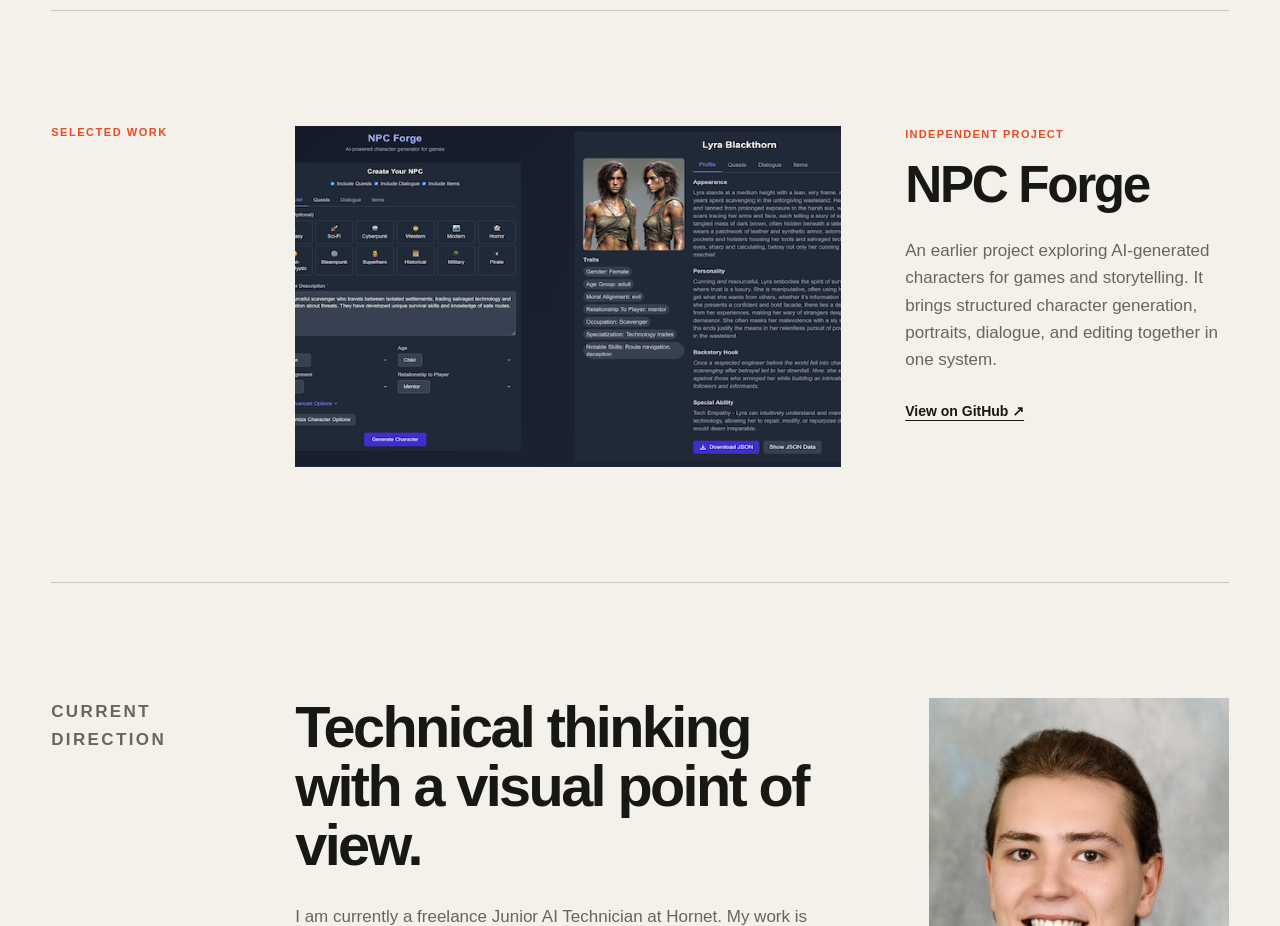
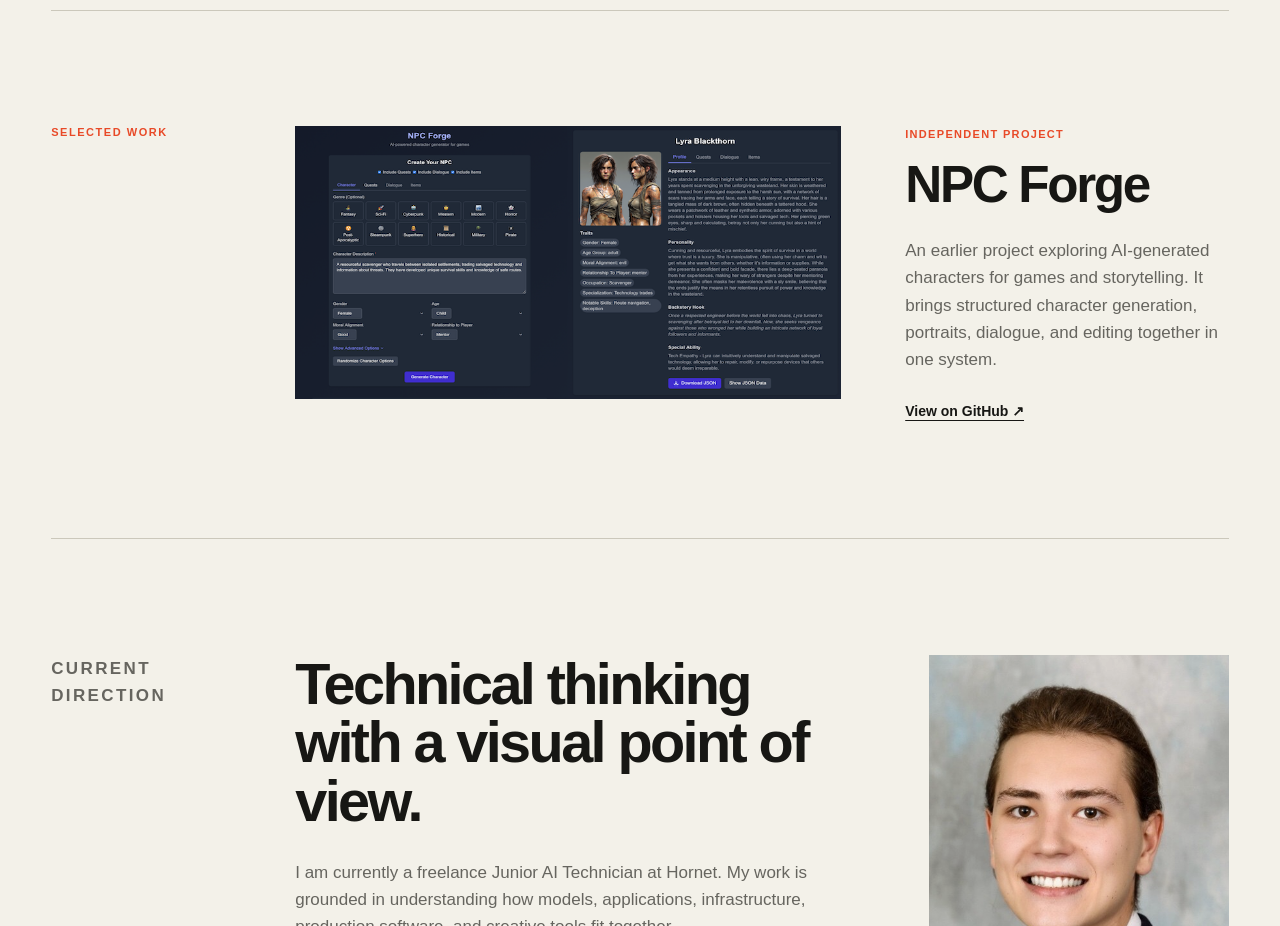
Before and after one commit to EthanPerello/EthanPerello.github.io, a React (Create React App) app: page / in a window 1280 px wide. Shown: the part 1720-2646 px from the top of the page. Built offline with nearby package versions, Linux system fonts and the light colour scheme.

Commit message:
Show full NPC Forge project image

```diff
--- a/src/App.css
+++ b/src/App.css
@@ -41,7 +41,7 @@ h2 { max-width: 780px; margin: 0; font-size: var(--section-title); line-height:
 .capability-list p, .about p { margin: 0; color: var(--muted); font-size: var(--body); line-height: 1.6; }
 .selected-work { display: grid; grid-template-columns: var(--label-column) minmax(0, 1.35fr) minmax(280px, .8fr); gap: var(--column-gap); align-items: start; }
 .work-image { display: block; overflow: hidden; background: var(--ink); }
-.work-image img { width: 100%; aspect-ratio: 16 / 10; display: block; object-fit: cover; object-position: center; transition: transform 180ms ease; }
+.work-image img { width: 100%; aspect-ratio: 2 / 1; display: block; object-fit: contain; object-position: center; transition: transform 180ms ease; }
 .work-image:hover img { transform: scale(1.012); }
 .work-copy { padding-top: 2px; }
 .work-copy .work-type { margin: 0 0 18px; color: var(--signal); font-size: 11px; line-height: 1.2; font-weight: 800; letter-spacing: .12em; text-transform: uppercase; }
```
